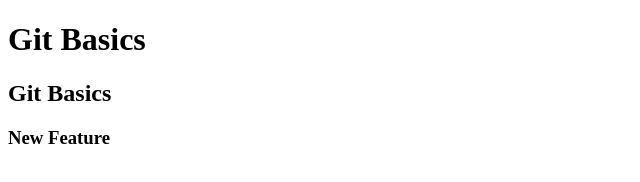
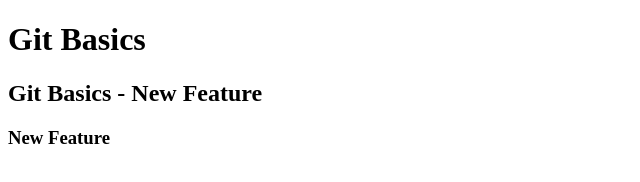
Before and after one commit to gladstoneabraham/Coding-Challenge-one, a plain HTML site: page index.html in a window 1280 px wide. Shown: the whole page, without its empty margins (0-640 px from the left). Drawn offline with Linux system fonts and the light colour scheme.

Commit message:
Recreating the merge conflict

```diff
--- a/index.html
+++ b/index.html
@@ -8,7 +8,7 @@
     </head>
     <body>
         <h1>Git Basics</h1>
-        <h2>Git Basics</h2>
+        <h2>Git Basics - New Feature</h2>
         <div>
             <h3>New Feature</h3>
         </div>
```
